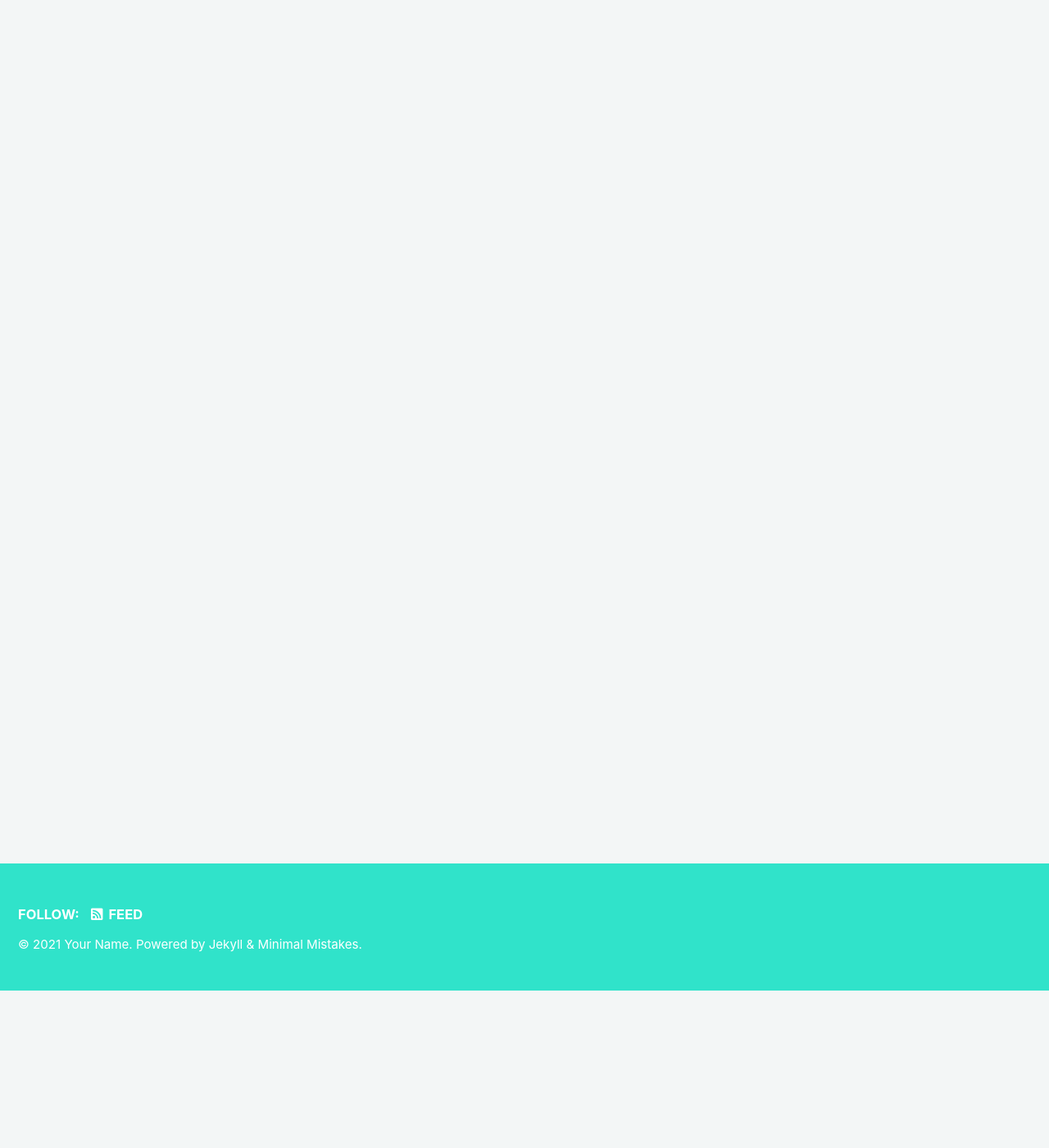
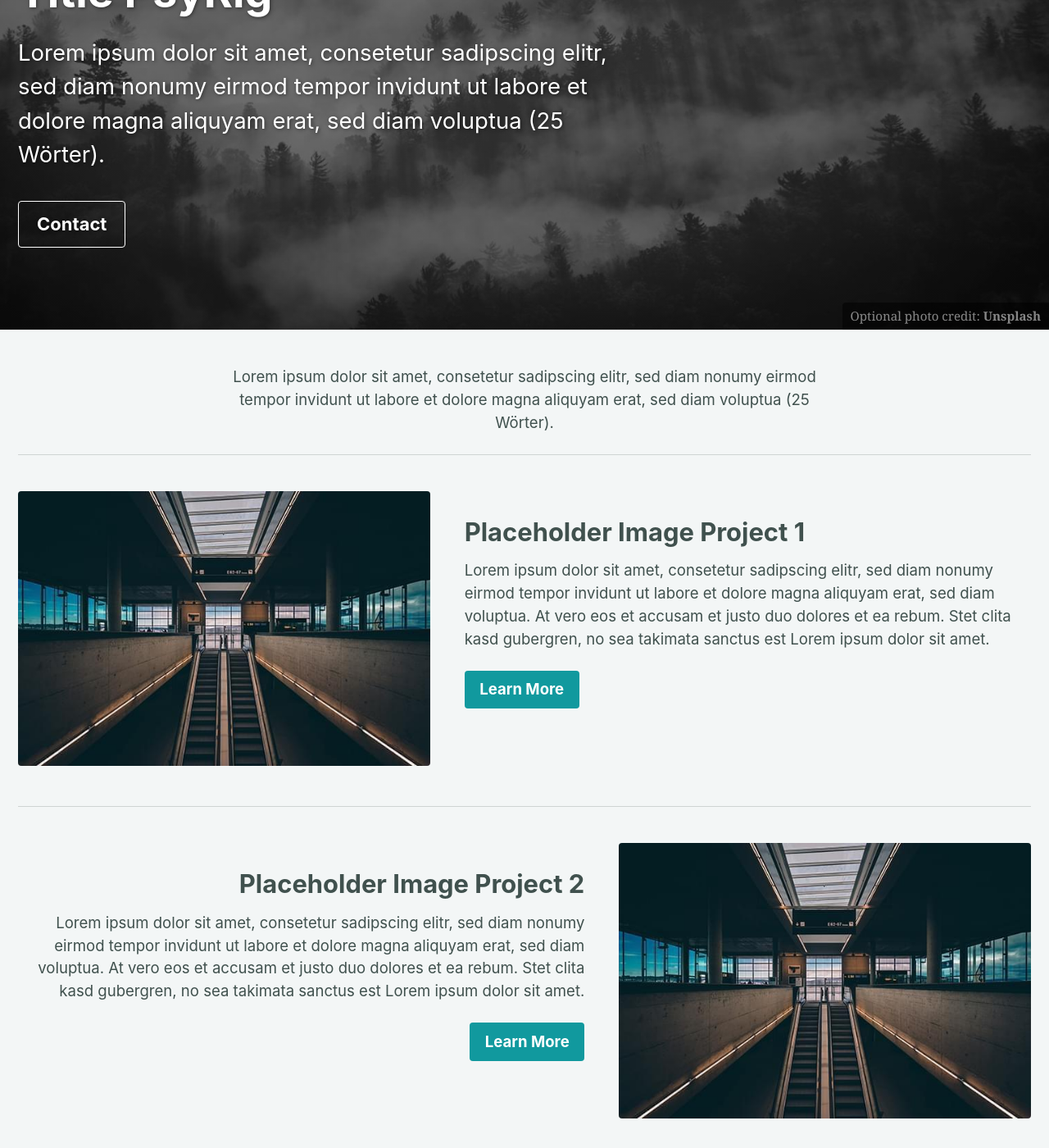
Before and after one commit to psyrig/psyrig.github.io, a Jekyll site: the page built from index.html, in a window 1280 px wide and 1400 px high, scrolled down 192 px. Shown: the whole window at 82% size. Built offline with Jekyll 4.4.1, drawn with Linux system fonts in a browser that asks for light colours; cached includes are drawn as plain includes; the list of posts is cut into pages by our own code.

Commit message:
Add layout and placholder to main page

```diff
--- a/index.html
+++ b/index.html
@@ -1,4 +1,37 @@
 ---
+title: "Title PsyRig"
 layout: splash
-author_profile: false
+date:
+header:
+  overlay_color: "#000"
+  overlay_filter: "0.5"
+  overlay_image: /assets/images/unsplash-image-1.jpg
+  cta_label: Contact
+  cta_url: "https://psyrig.github.io/contact/"
+  caption: "Optional photo credit: [**Unsplash**](https://unsplash.com)"
+excerpt: "Lorem ipsum dolor sit amet, consetetur sadipscing elitr, sed diam nonumy eirmod tempor invidunt ut labore et dolore magna aliquyam erat, sed diam voluptua (25 Wörter)."
+intro:
+  - excerpt: 'Lorem ipsum dolor sit amet, consetetur sadipscing elitr, sed diam nonumy eirmod tempor invidunt ut labore et dolore magna aliquyam erat, sed diam voluptua (25 Wörter).'
+feature_row2:
+  - image_path: /assets/images/unsplash-gallery-image-2-th.jpg
+    alt: "placeholder image 2"
+    title: "Placeholder Image Project 1"
+    excerpt: 'Lorem ipsum dolor sit amet, consetetur sadipscing elitr, sed diam nonumy eirmod tempor invidunt ut labore et dolore magna aliquyam erat, sed diam voluptua. At vero eos et accusam et justo duo dolores et ea rebum. Stet clita kasd gubergren, no sea takimata sanctus est Lorem ipsum dolor sit amet.'
+    url: "https://psyrig.github.io/projects/"
+    btn_label: "Learn More"
+    btn_class: "btn--primary"
+feature_row3:
+  - image_path: /assets/images/unsplash-gallery-image-2-th.jpg
+    alt: "placeholder image 2"
+    title: "Placeholder Image Project 2"
+    excerpt: 'Lorem ipsum dolor sit amet, consetetur sadipscing elitr, sed diam nonumy eirmod tempor invidunt ut labore et dolore magna aliquyam erat, sed diam voluptua. At vero eos et accusam et justo duo dolores et ea rebum. Stet clita kasd gubergren, no sea takimata sanctus est Lorem ipsum dolor sit amet.'
+    url: "https://psyrig.github.io/projects/"
+    btn_label: "Learn More"
+    btn_class: "btn--primary"
 ---
+
+{% include feature_row id="intro" type="center" %}
+
+{% include feature_row id="feature_row2" type="left" %}
+
+{% include feature_row id="feature_row3" type="right" %}
```
